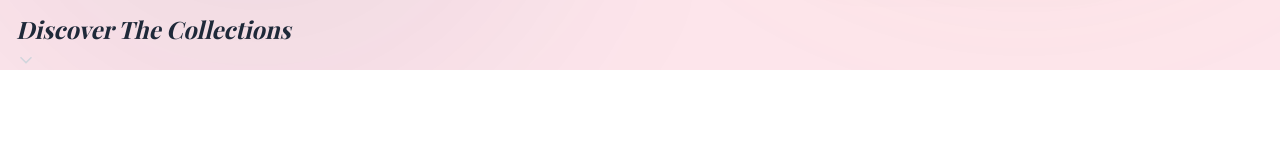
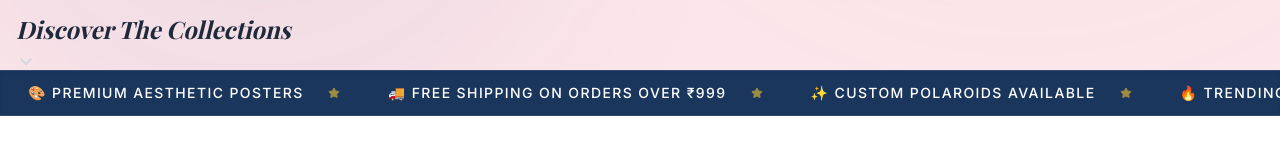
Before and after one commit to vj585/Madras-Wall-Stories, a Next.js app in the folder frontend/: page / in a window 1280 px wide. Shown: the part 650-799 px from the top of the page. Built offline with nearby package versions, Linux system fonts and the light colour scheme; no server answers; the database is empty; a web font is replaced by a local one.

Commit message:
Add animated Marquee component for sales and discounts

```diff
--- a/frontend/src/app/page.js
+++ b/frontend/src/app/page.js
@@ -1,5 +1,6 @@
 import nextDynamic from 'next/dynamic';
 import Hero from '@/components/home/Hero';
+import Marquee from '@/components/home/Marquee';
 import Categories from '@/components/home/Categories';
 import Trending from '@/components/home/Trending';
 import Memories from '@/components/home/Memories';
@@ -19,6 +20,7 @@ export default async function Home() {
   return (
     <>
       <Hero initialBanners={banners} />
+      <Marquee />
       <Categories products={products} />
       <Memories banners={banners} />
       <Trending products={products} />
--- /dev/null
+++ b/frontend/src/components/home/Marquee.js
@@ -0,0 +1,40 @@
+"use client";
+import { motion } from 'framer-motion';
+import { Star } from 'lucide-react';
+
+export default function Marquee() {
+  const announcements = [
+    "⚡ FLASH SALE: UP TO 50% OFF",
+    "🎨 PREMIUM AESTHETIC POSTERS",
+    "🚚 FREE SHIPPING ON ORDERS OVER ₹999",
+    "✨ CUSTOM POLAROIDS AVAILABLE",
+    "🔥 TRENDING DESIGNS RESTOCKED"
+  ];
+
+  // Duplicate the array to create a seamless loop
+  const marqueeItems = [...announcements, ...announcements, ...announcements];
+
+  return (
+    <div className="w-full bg-accent-blue text-white overflow-hidden py-3 border-y border-white/10 flex items-center shadow-inner relative z-10">
+      <motion.div
+        className="flex whitespace-nowrap items-center font-medium tracking-widest text-xs sm:text-sm uppercase"
+        animate={{ x: ["0%", "-33.333333%"] }}
+        transition={{
+          x: {
+            repeat: Infinity,
+            repeatType: "loop",
+            duration: 35,
+            ease: "linear",
+          },
+        }}
+      >
+        {marqueeItems.map((text, idx) => (
+          <span key={idx} className="flex items-center gap-6 px-6">
+            <span>{text}</span>
+            <Star className="w-3 h-3 text-accent-yellow fill-accent-yellow opacity-70" />
+          </span>
+        ))}
+      </motion.div>
+    </div>
+  );
+}
```
